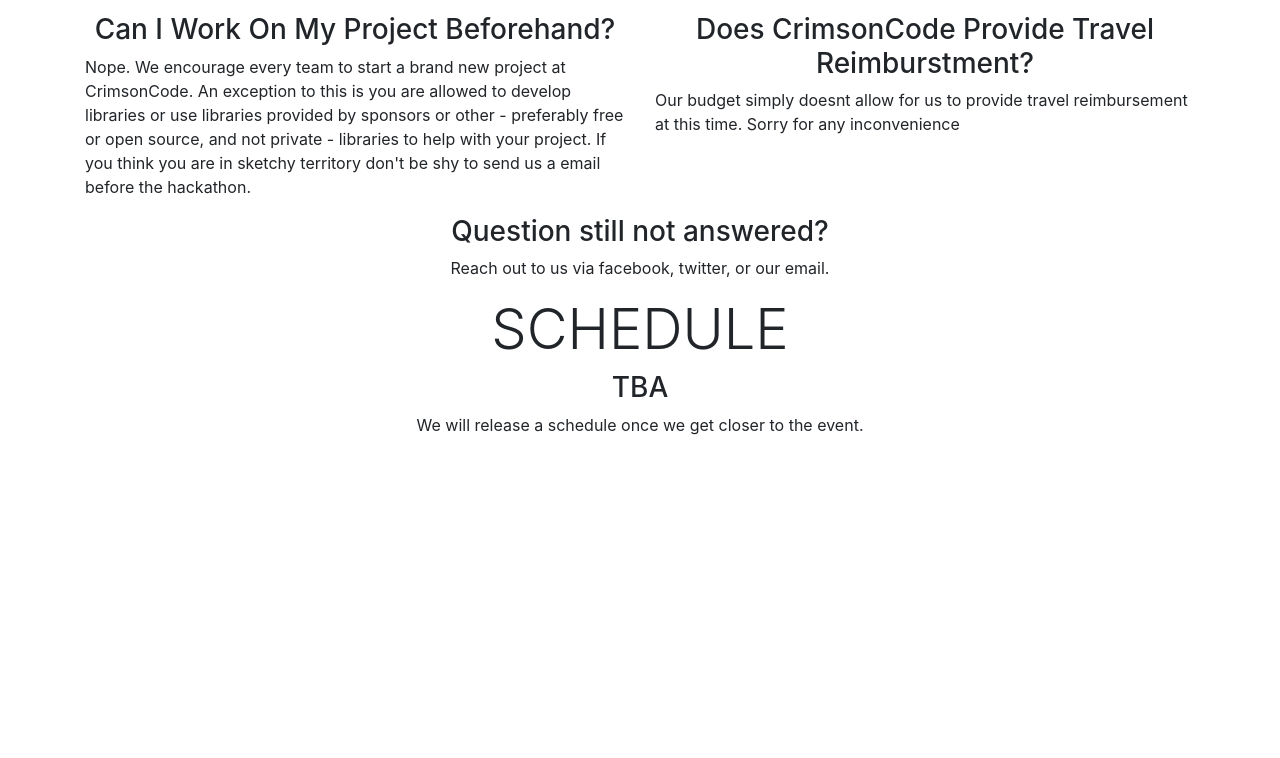
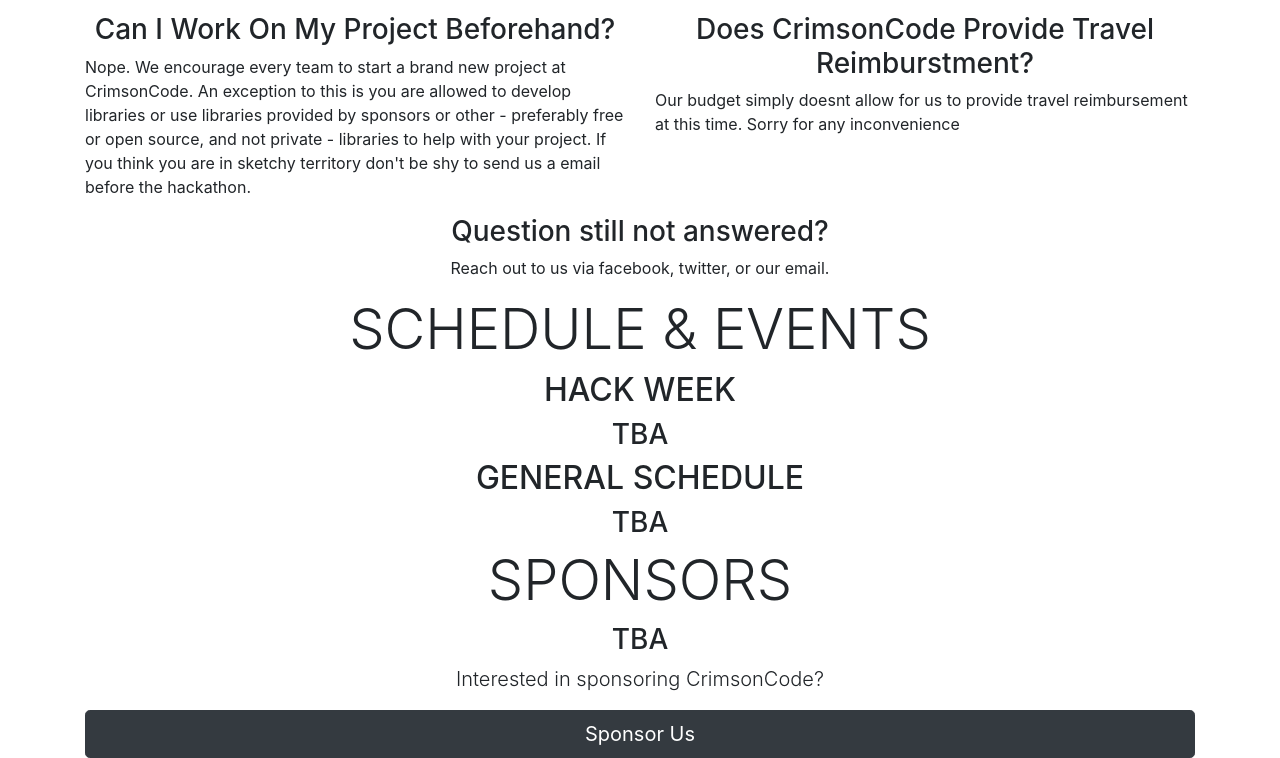
Before and after one commit to nikwalton/CrimsonCode2020Website, a website: page src/index.html in a window 1280 px wide. Shown: the part 1546-2304 px from the top of the page. Before the commit the page ends 1999 px from the top, so only its background shows below. Drawn offline with Linux system fonts and the light colour scheme.

Commit message:
Add Sponsors section and button

```diff
--- a/src/index.html
+++ b/src/index.html
@@ -29,7 +29,7 @@
         </button>
 
         <div class="collapse navbar-collapse" id="navbarSupportedContent">
-            <ul class="navbar-nav nav-fill mr-auto w-100">
+            <ul class="navbar-nav nav-fill mr-auto">
                 <li class="nav-item active">
                     <a class="nav-link" href="#HOME">HOME</a>
                 </li>
@@ -49,6 +49,7 @@
         </div>
     </nav>
 
+
     <!--  Jumbotron -->
     <div class="container-fluid body mr-auto" id="HOME">
         <div class="row">
@@ -66,9 +67,9 @@
                 <a class="btn btn-dark btn-lg shadow-md fade-in" href="#" role="button">VOLUNTEER</a>
                 <div class="row">
                     <div class="col-5 fade-in">
-                        <p class="lead">Join us for the premire hackathon on the eastern side of Washington.
+                        <p class="lead white">Join us for the premire hackathon on the eastern side of Washington.
                         </p>
-                        <p class="lead">February 22-23, 2020. The Spark. Washington State University Pullman, WA.</p>
+                        <p class="lead white">February 22-23, 2020. The Spark. Washington State University Pullman, WA.</p>
                     </div>
                 </div>
             </div>
@@ -144,7 +145,8 @@
             </div>
             <div class="col">
                 <h3 class="text-center">Does CrimsonCode Provide Travel Reimburstment?</h3>
-                <p>Our budget simply doesnt allow for us to provide travel reimbursement at this time. Sorry for any inconvenience</p>
+                <p>Our budget simply doesnt allow for us to provide travel reimbursement at this time. Sorry for any
+                    inconvenience</p>
             </div>
         </div>
         <div class="row">
@@ -155,15 +157,30 @@
         </div>
 
     </div>
+    <!-- SCHEDULE -->
     <div class="container" id="SCHEDULE">
         <div class="row">
             <div class="col">
-                <h1 class="display-4 text-center">SCHEDULE</h1>
+                <h1 class="display-4 text-center">SCHEDULE & EVENTS</h1>
+                <h2 class="text-center">HACK WEEK</h2>
                 <h3 class="text-center">TBA</h3>
-                <p class="text-center">We will release a schedule once we get closer to the event.</p>
+                <h2 class="text-center">GENERAL SCHEDULE</h2c>
+                    <h3 class="text-center">TBA</h3>
             </div>
         </div>
 
+    </div>
+    <!-- SPONSORS -->
+    <div class="container" id="SPONSORS">
+        <div class="row">
+            <div class="col">
+                <h3 class="display-4 text-center">SPONSORS</h3>
+                <h3 class="text-center">TBA</h3>
+                <p class="lead text-center">Interested in sponsoring CrimsonCode?</p>
+                <button type="button" class="btn btn-dark btn-lg btn-block" href="#">Sponsor Us</button>
+            </div>
+
+        </div>
     </div>
 
     <!--- Bootstrap js stuff -->
--- a/src/scss/styles.scss
+++ b/src/scss/styles.scss
@@ -26,7 +26,7 @@
     }
 }
 
-.lead{
+.lead.white{
     color: white;
 }
 
```
Also changed, not shown: src/css/styles.css.
